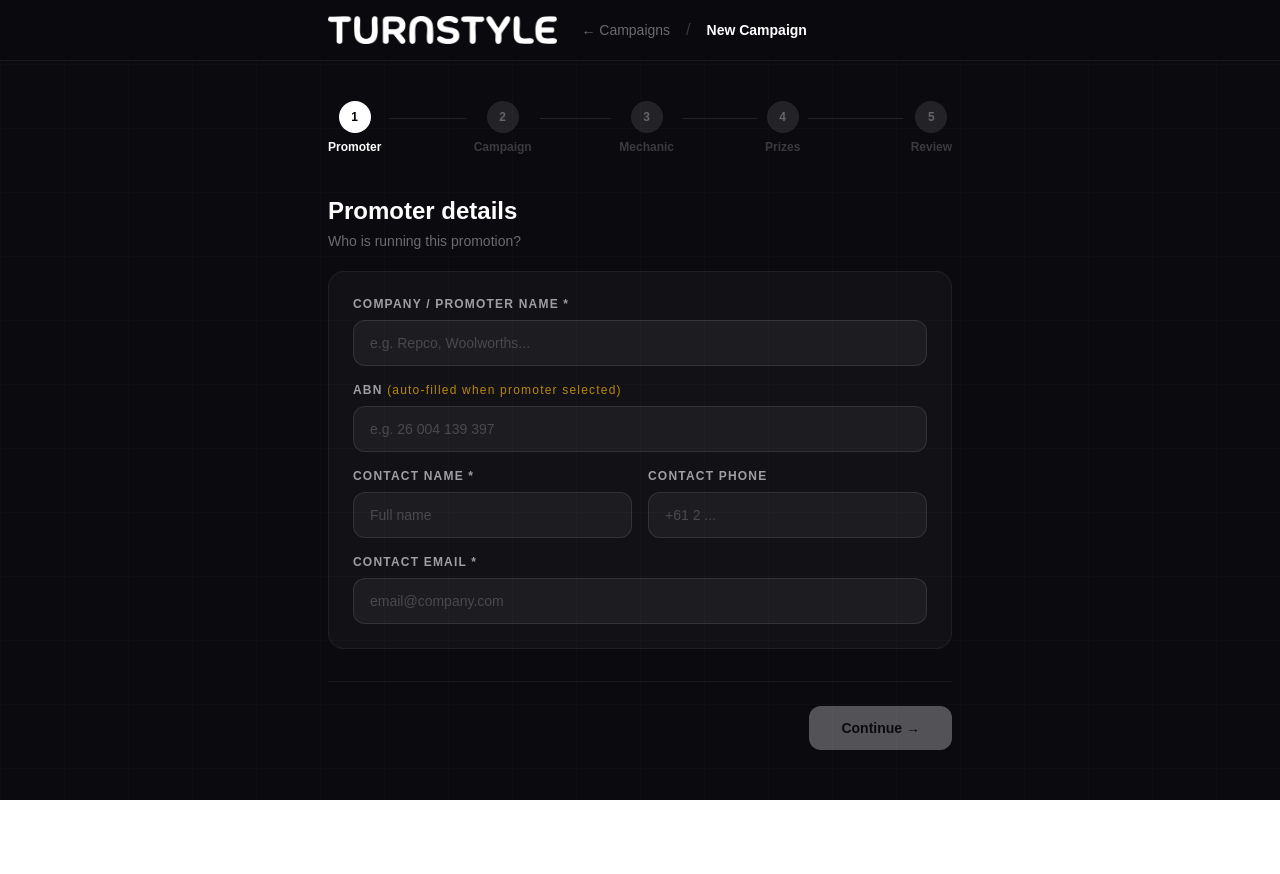
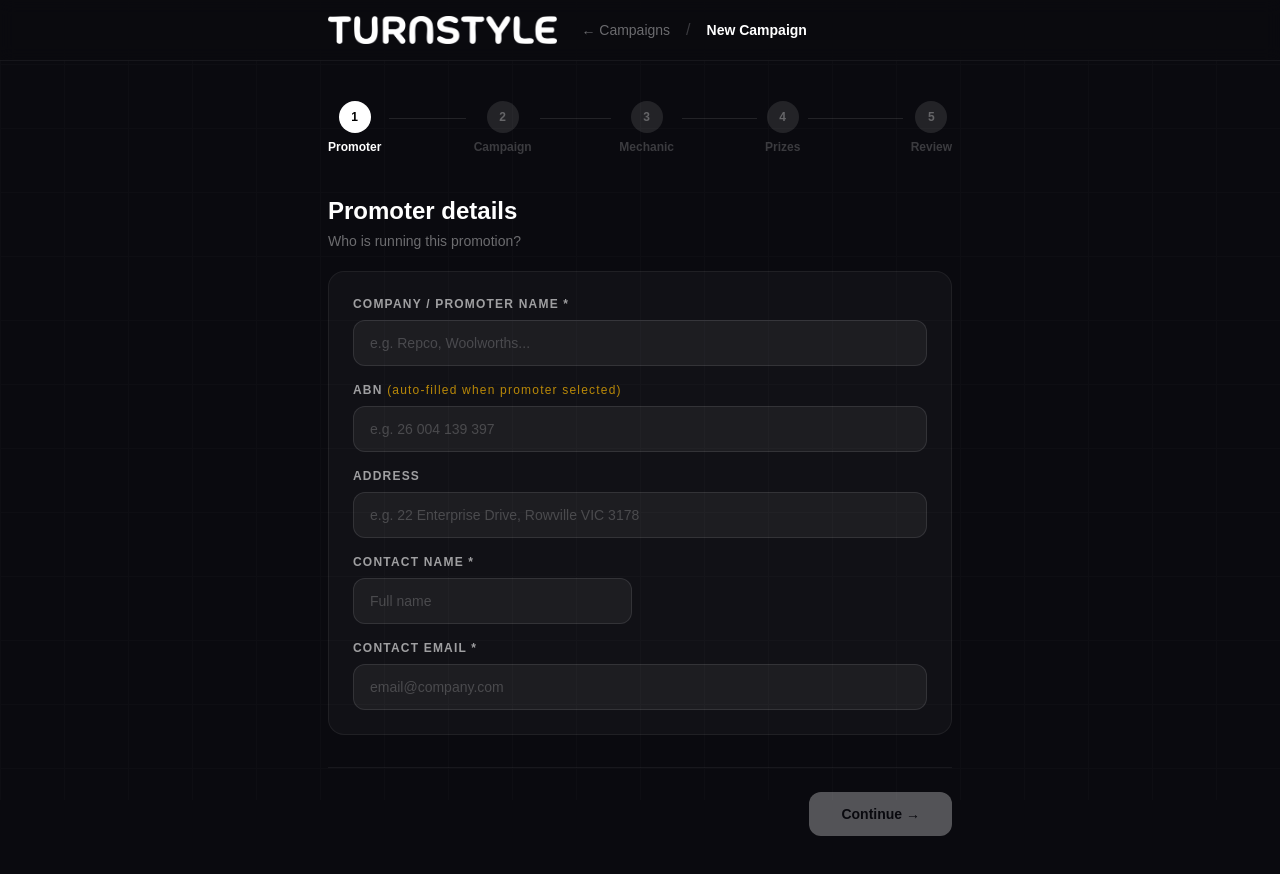
Before and after one commit to Roofwah/turnstylev1, a Next.js app in the folder turnstyle/: page /dashboard/new in a window 1280 px wide. Before the commit the page ends 800 px from the top, so only its background shows below. Built offline with nearby package versions, Linux system fonts and the light colour scheme.

Commit message:
feat: save promoter address

```diff
--- a/turnstyle/app/actions/campaigns.ts
+++ b/turnstyle/app/actions/campaigns.ts
@@ -9,7 +9,7 @@ export async function createCampaign(data: {
   promoterAbn: string
   contactName: string
   contactEmail: string
-  contactPhone: string
+  promoterAddress: string
   campaignName: string
   tsCode: string
   promoStart: string
@@ -30,7 +30,7 @@ export async function createCampaign(data: {
       abn: data.promoterAbn || null,
       contactName: data.contactName,
       contactEmail: data.contactEmail,
-      contactPhone: data.contactPhone || null,
+      address: data.promoterAddress || null,
     },
   })
 
--- a/turnstyle/app/dashboard/new/page.tsx
+++ b/turnstyle/app/dashboard/new/page.tsx
@@ -21,7 +21,7 @@ interface FormData {
   promoterAbn: string
   contactName: string
   contactEmail: string
-  contactPhone: string
+  promoterAddress: string
   campaignName: string
   tsCode: string
   promoStart: string
@@ -149,7 +149,7 @@ export default function BuildFormPage() {
   const [promoterLocked, setPromoterLocked] = useState(false)
 
   const [form, setForm] = useState<FormData>({
-    promoterName: '', promoterAbn: '', contactName: '', contactEmail: '', contactPhone: '',
+    promoterName: '', promoterAbn: '', promoterAddress: '', contactName: '', contactEmail: '',
     campaignName: '', tsCode: '', promoStart: '', promoEnd: '', notes: '',
     drawMechanic: '', drawFrequency: 'at_conclusion', entryMechanic: '',
     regions: [],
@@ -314,6 +314,7 @@ export default function BuildFormPage() {
                         onClick={() => {
                           set('promoterName', p.name)
                           set('promoterAbn', p.abn)
+                          set('promoterAddress', p.address)
                           setPromoterSuggestions([])
                           setPromoterLocked(true)
                         }}
@@ -326,9 +327,9 @@ export default function BuildFormPage() {
                 )}
               </div>
               <div><Label>ABN {!promoterLocked && <span className="text-amber-400/70 normal-case font-normal">(auto-filled when promoter selected)</span>}</Label><Input value={form.promoterAbn} onChange={v => set('promoterAbn', v)} placeholder="e.g. 26 004 139 397" /></div>
+              <div><Label>Address</Label><Input value={form.promoterAddress} onChange={v => set('promoterAddress', v)} placeholder="e.g. 22 Enterprise Drive, Rowville VIC 3178" /></div>
               <div className="grid grid-cols-2 gap-4">
                 <div><Label>Contact Name *</Label><Input value={form.contactName} onChange={v => set('contactName', v)} placeholder="Full name" required /></div>
-                <div><Label>Contact Phone</Label><Input value={form.contactPhone} onChange={v => set('contactPhone', v)} placeholder="+61 2 ..." /></div>
               </div>
               <div><Label>Contact Email *</Label><Input value={form.contactEmail} onChange={v => set('contactEmail', v)} placeholder="email@company.com" type="email" required /></div>
             </div>
```
